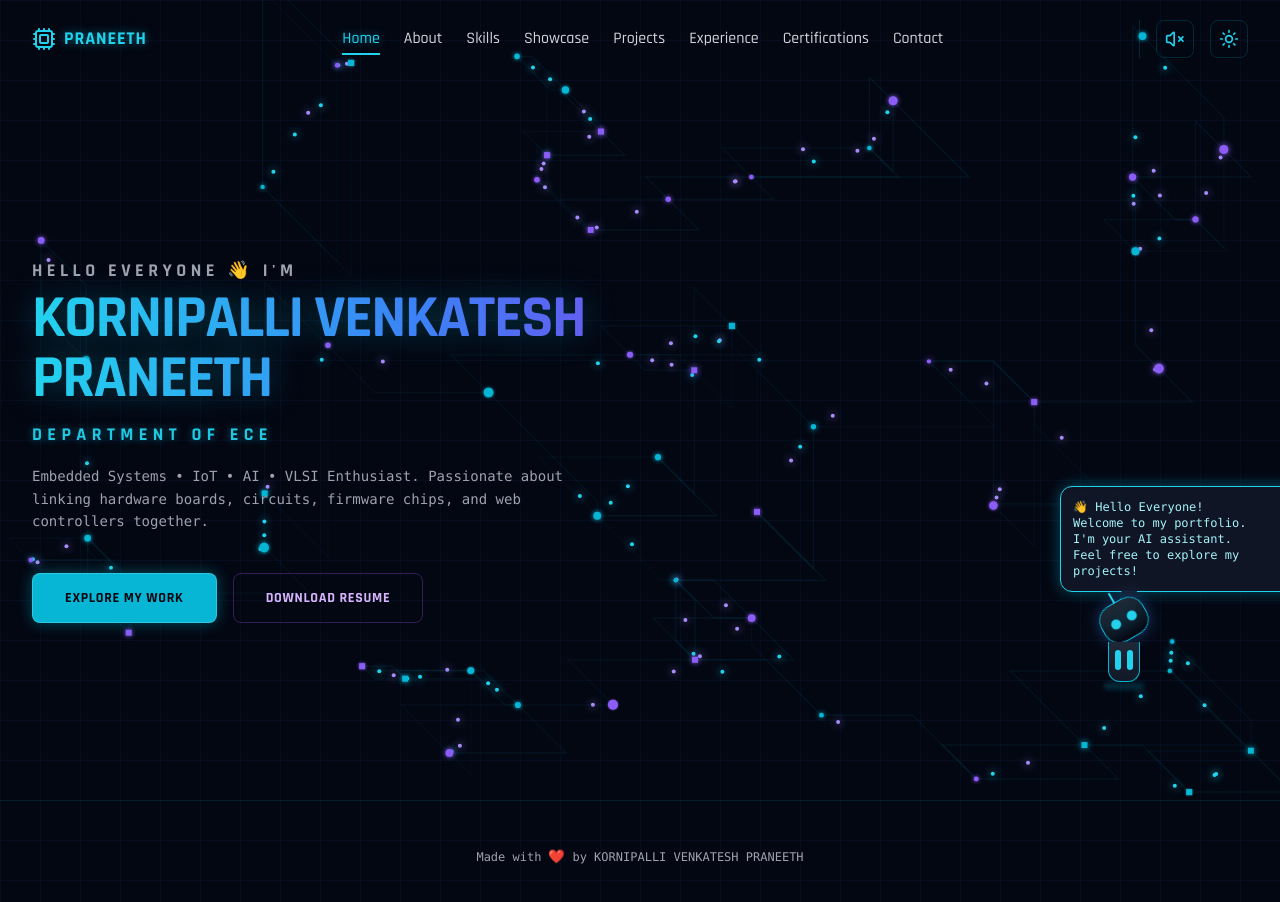
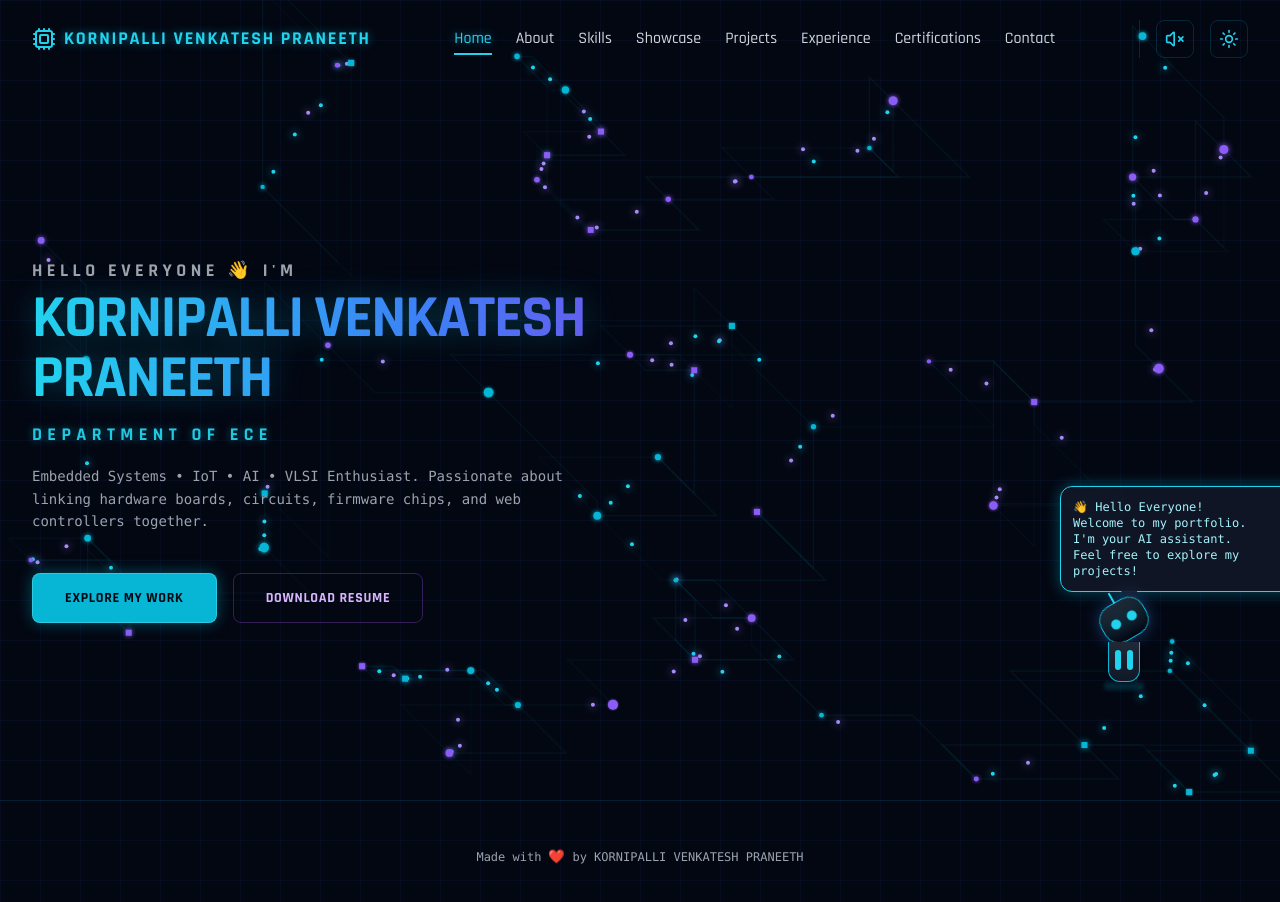
Before and after one commit to PraneethKV27/Portfolio, a React (Vite) app: page / in a window 1280 px wide. Shown: the top 902 px of the page. Built offline with nearby package versions, Linux system fonts and the light colour scheme.

Commit message:
Change navbar logo to full name KORNIPALLI VENKATESH PRANEETH

```diff
--- a/src/components/Navbar.jsx
+++ b/src/components/Navbar.jsx
@@ -59,7 +59,7 @@ export default function Navbar({ activeSection, setActiveSection, toggleAudio, a
           className="flex items-center gap-2 font-cyber text-cyan-400 font-bold text-lg tracking-wider text-glow-cyan"
         >
           <Cpu className="w-6 h-6 animate-pulse" />
-          <span>PRANEETH</span>
+          <span className="text-xs sm:text-sm md:text-lg whitespace-nowrap tracking-widest">KORNIPALLI VENKATESH PRANEETH</span>
         </a>
 
         {/* Desktop Navigation Links */}
```
